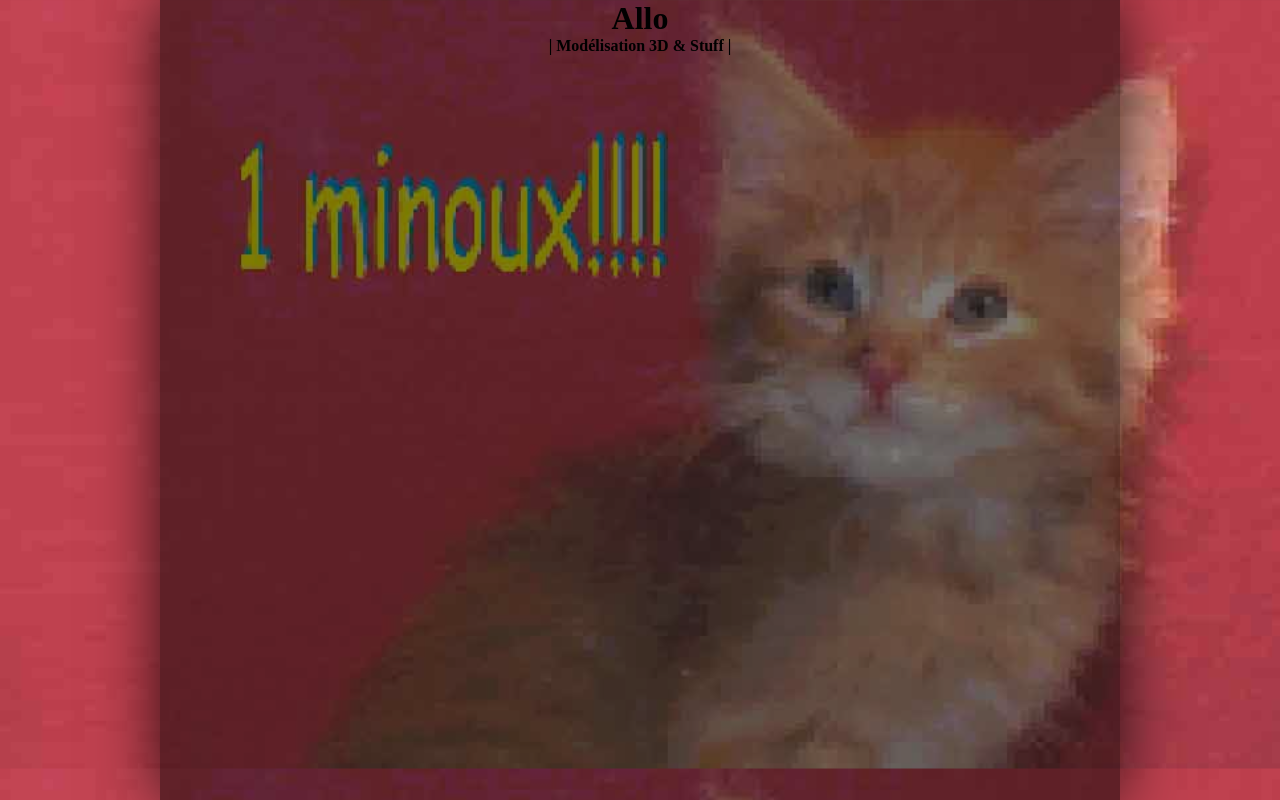
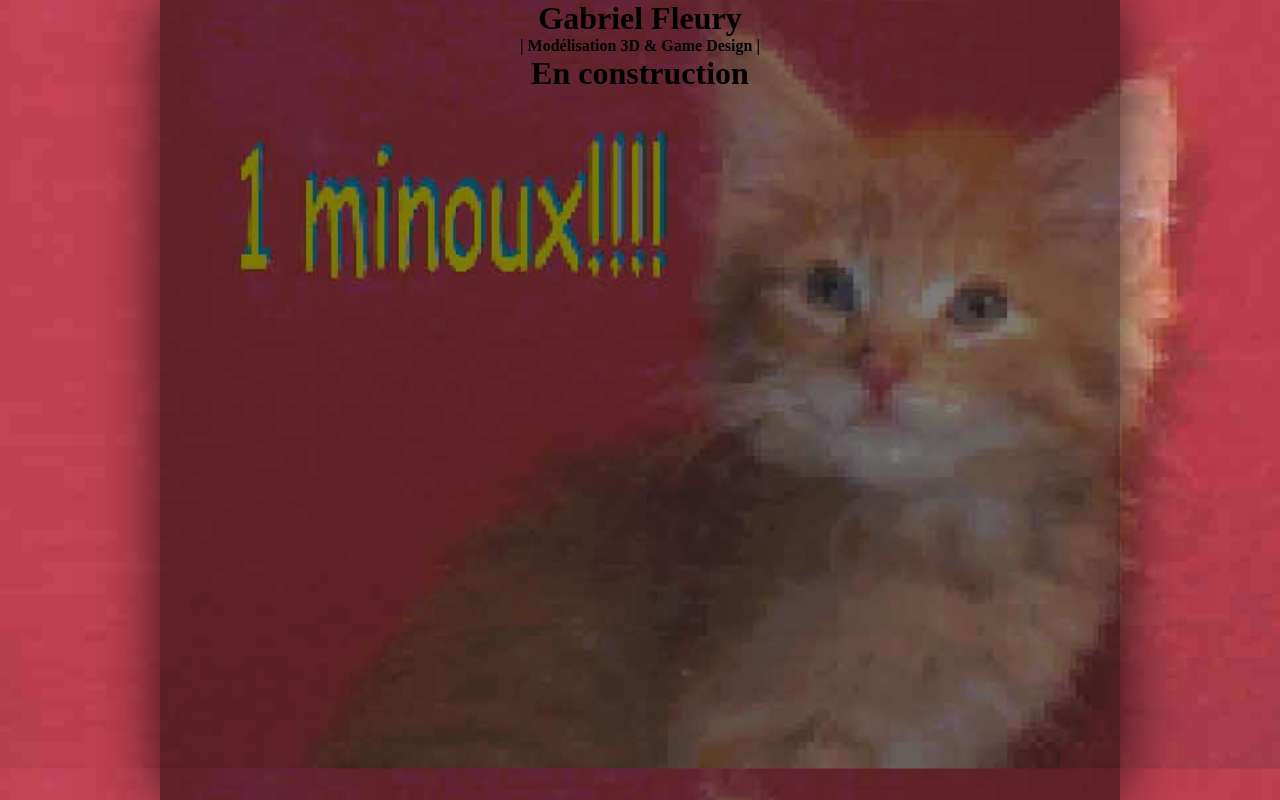
Before and after one commit to GabrielFleury/gabrielfleury.github.io, a plain HTML site: page index.html in a window 1280 px wide. Drawn offline with Linux system fonts and the light colour scheme.

Commit message:
Update index.html

```diff
--- a/index.html
+++ b/index.html
@@ -7,7 +7,7 @@
 	<meta name="keywords" content="Gabriel Fleury,modélisation 3D,portfolio">
 	<link rel="shortcut icon" href="favicon.ico" >
 	<title>
-		Gabriel Fleury | Test
+		Gabriel Fleury
 	</title>
 	<!--[if lt IE 9]>
 		<script src="http://html5shiv.googlecode.com/svn/trunk/html5.js"></script>
@@ -21,9 +21,11 @@
 
 <div class="container">
 	<header>
-		<h1>Allo</h1>
-		<strong>| Modélisation 3D & Stuff |</strong>
+		<h1>Gabriel Fleury</h1>
+		<strong>| Modélisation 3D & Game Design |</strong>
 	</header>
+
+	<h1>En construction</h1>
 </div>
 
 </body>
```
